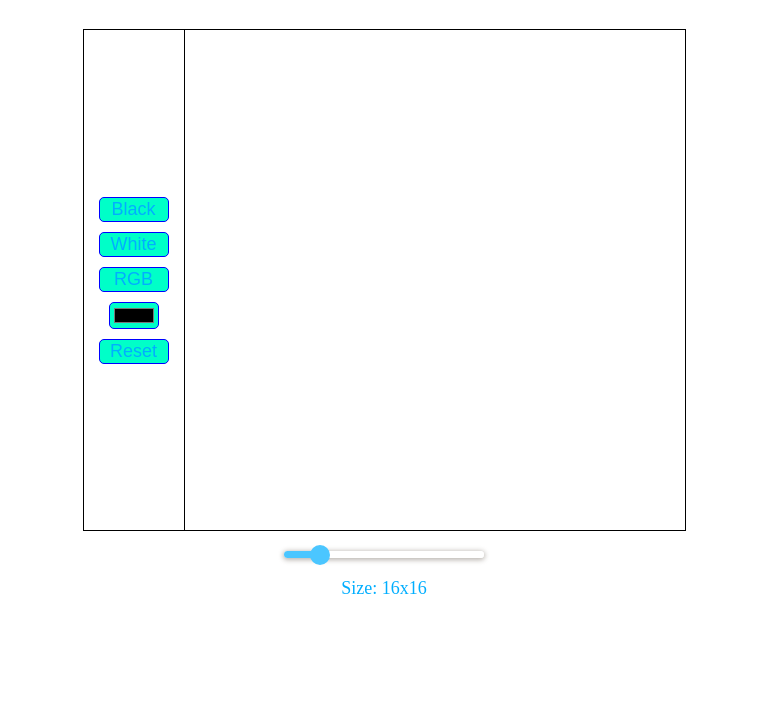
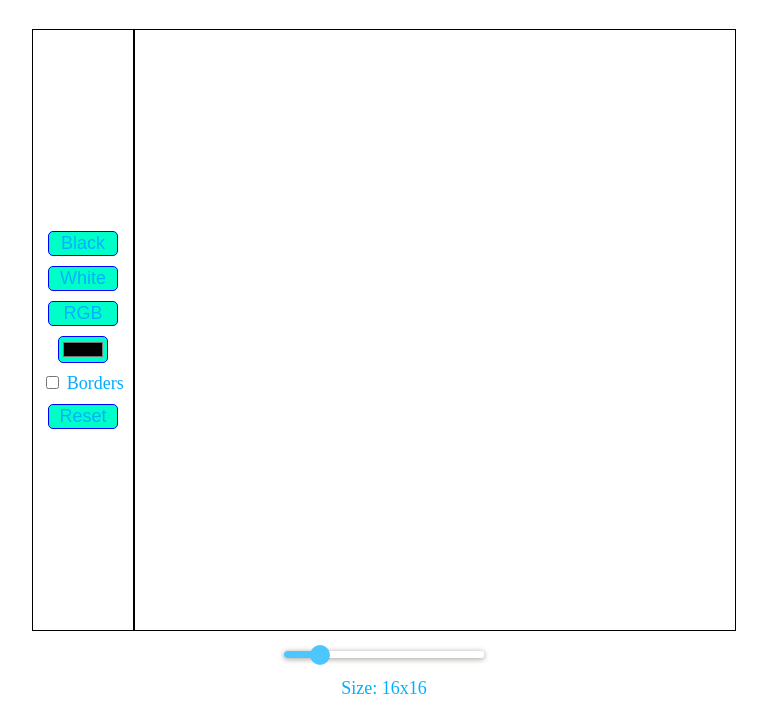
Before and after one commit to TheSaadster/etch-a-sketch, a plain HTML site: page index.html in a window 1280 px wide. Shown: the part 90-815 px from the top of the page, without its empty margins (256-1023 px from the left). Drawn offline with Linux system fonts and the light colour scheme.

Commit message:
Updated index.html, script.js, and styles.css

```diff
--- a/index.html
+++ b/index.html
@@ -12,11 +12,12 @@
     <h1>Etch-A-Sketch</h1>
     <div class="container">
         <div class="buttons">
-            <button class="black">Black</button>
-            <button class="eraser">White</button>
-            <button class="random">RGB</button>
-            <input type="color" class="color-picker" value="black">
-            <button class="reset">Reset</button>
+            <button class="black" data-black>Black</button>
+            <button class="eraser" data-white>White</button>
+            <button class="random" data-random>RGB</button>
+            <input type="color" class="color-picker" value="black" data-color-picker>
+            <label><input type="checkbox" data-border> Borders</label>
+            <button class="reset" data-reset>Reset</button>
         </div>
         <div class="board">
 
--- a/script.js
+++ b/script.js
@@ -1,6 +1,31 @@
+
+let board = document.querySelector('.board')
+
+function populate(boardSize){
+    board.style.gridTemplateColumns = `repeat(${boardSize} ,1fr)`;
+    board.style.gridTemplateRows = `repeat(${boardSize} ,1fr)`;
+    let amount = boardSize*boardSize;
+
+    for(let i=0; i<amount; i++){
+        const square = document.createElement('div');
+        square.style.backgroundColor = 'white';
+        square.addEventListener('mouseover', changeColor)
+        square.addEventListener('mousedown', changeColor)
+        board.appendChild(square);
+    }
+}
+
+function changeColor(e){
+    if(e === 'mouseover' && !(e === 'mousedown')){
+        return;
+    }
+
+}
+
+populate(16)
+
 var slider = document.getElementById("slider")
 var size = document.getElementById("size")
-
 size.innerHTML = `${slider.value}x${slider.value}`;
 
 slider.oninput = function(){
--- a/styles.css
+++ b/styles.css
@@ -10,7 +10,7 @@ h1{
     justify-content: center;
     align-items: center;
     gap:10px;
-    height:500px;
+    height:600px;
     width:100px;
     border: 1px solid black;
 }
@@ -38,12 +38,12 @@ button{
     cursor:pointer;
 }
 .board{
-    width:500px;
-    height:500px;
+    width:600px;
+    height:600px;
     border: 1px solid black;
     display:grid;
-    align-items: center;
-    border-left: none;
+
+
 
 }
 .container{
@@ -67,6 +67,13 @@ span{
     color:rgb(0, 174, 255);
     font-size: 18px;
 }
+label{
+
+    color:rgb(0, 174, 255);
+    font-size: 18px;
+
+}
+
 
 .size-slider{
     -webkit-appearance:none;
```
